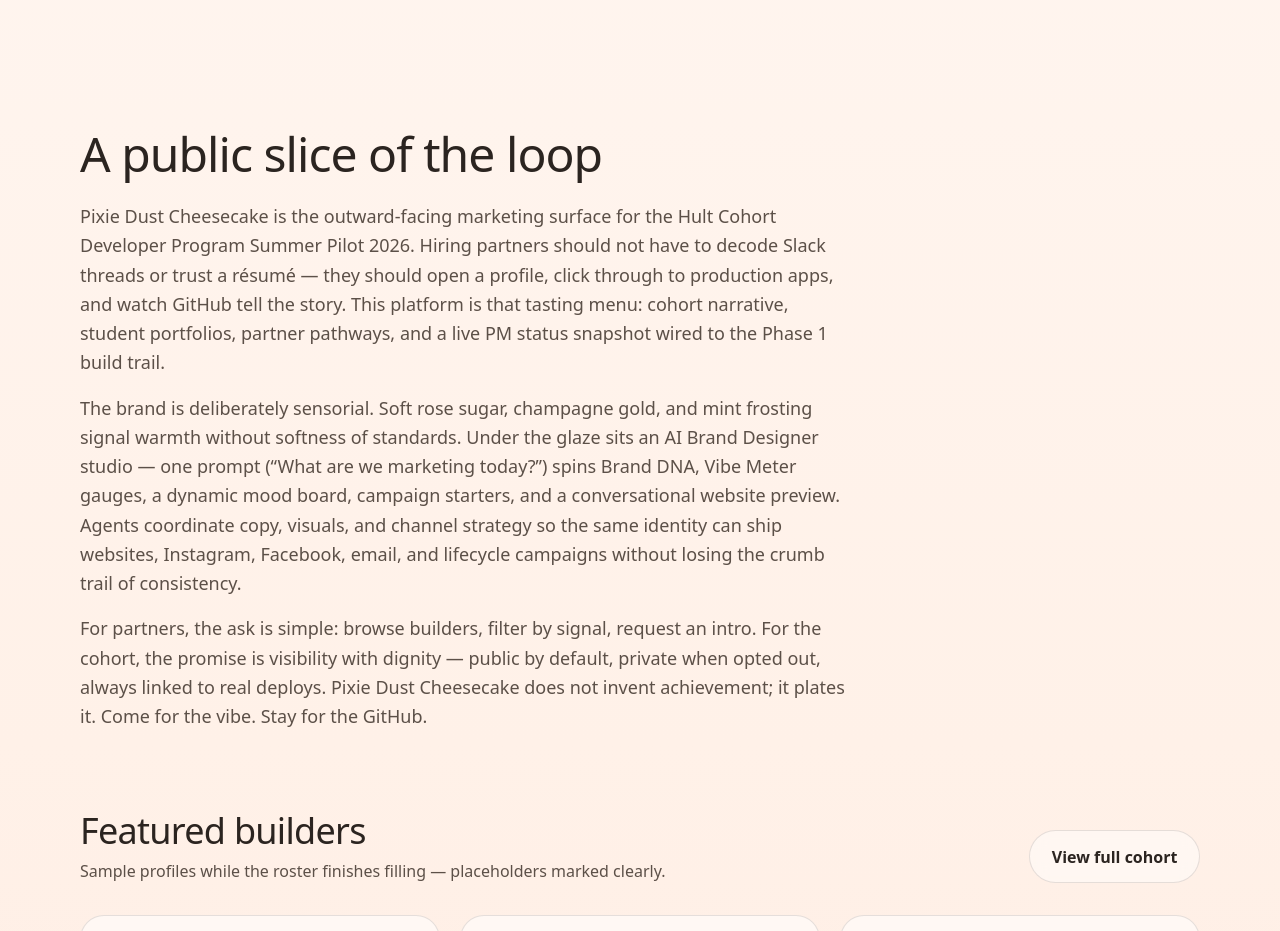
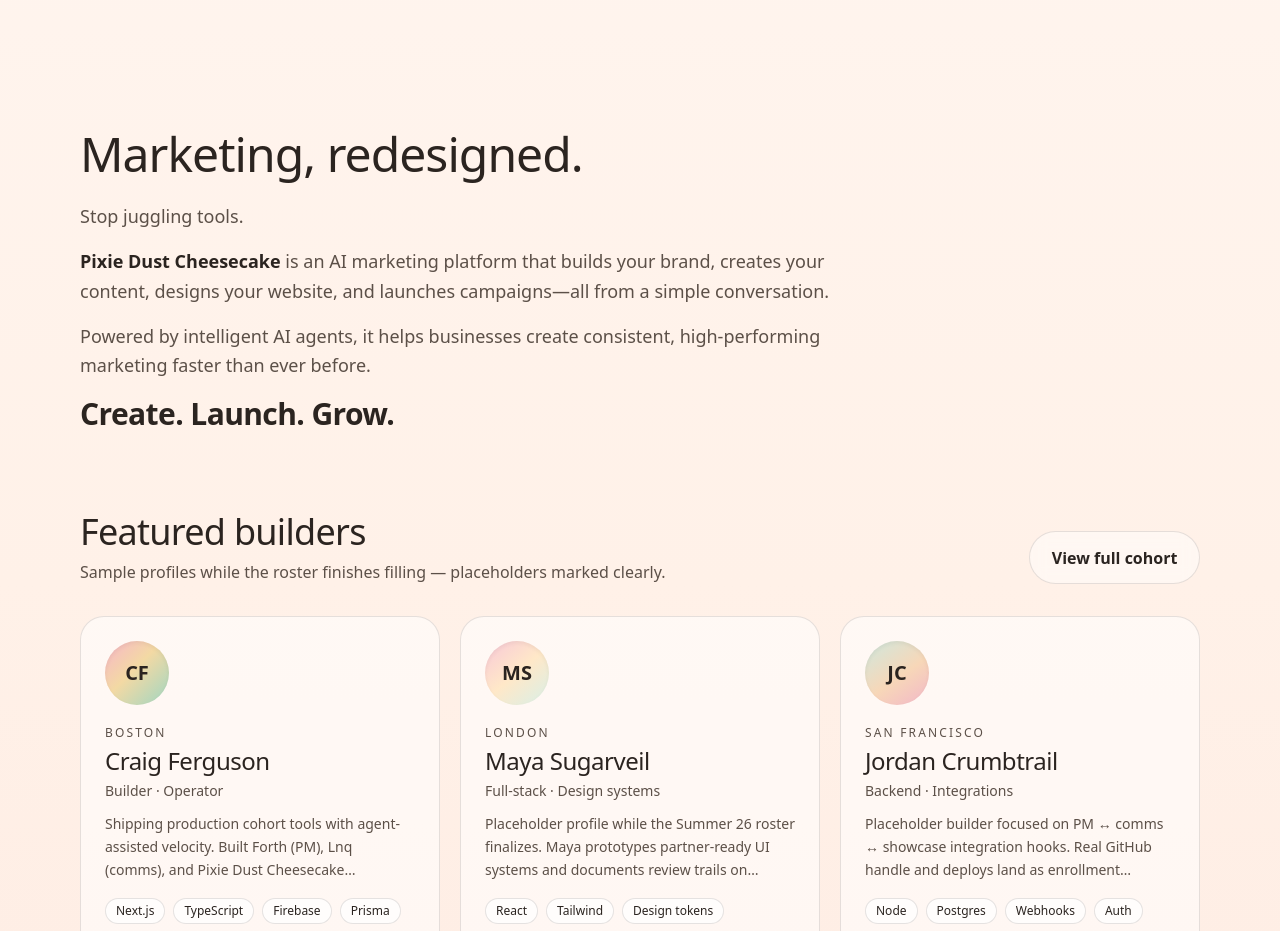
Before and after one commit to r3s0lv343vr/vibe-marketing-platform, a Next.js app: page / in a window 1280 px wide. Shown: the part 740-1671 px from the top of the page. Built offline with nearby package versions, Linux system fonts and the light colour scheme; no server answers.

Commit message:
Rewrite homepage narrative for AI marketing platform positioning
Co-authored-by: r3s0lv343vr <r3s0lv343vr@users.noreply.github.com>

```diff
--- a/src/app/page.tsx
+++ b/src/app/page.tsx
@@ -47,30 +47,20 @@ export default function HomePage() {
 
       <section className="site-shell mt-20">
         <div className="max-w-3xl">
-          <h2 className="display text-4xl sm:text-5xl">A public slice of the loop</h2>
+          <h2 className="display text-4xl sm:text-5xl">Marketing, redesigned.</h2>
           <div className="mt-6 space-y-4 text-base leading-relaxed text-[var(--ink-soft)] sm:text-lg">
+            <p>Stop juggling tools.</p>
             <p>
-              Pixie Dust Cheesecake is the outward-facing marketing surface for the Hult Cohort
-              Developer Program Summer Pilot 2026. Hiring partners should not have to decode
-              Slack threads or trust a résumé — they should open a profile, click through to
-              production apps, and watch GitHub tell the story. This platform is that tasting
-              menu: cohort narrative, student portfolios, partner pathways, and a live PM status
-              snapshot wired to the Phase 1 build trail.
+              <strong className="font-semibold text-[var(--ink)]">Pixie Dust Cheesecake</strong> is
+              an AI marketing platform that builds your brand, creates your content, designs your
+              website, and launches campaigns—all from a simple conversation.
             </p>
             <p>
-              The brand is deliberately sensorial. Soft rose sugar, champagne gold, and mint
-              frosting signal warmth without softness of standards. Under the glaze sits an AI
-              Brand Designer studio — one prompt (“What are we marketing today?”) spins Brand DNA,
-              Vibe Meter gauges, a dynamic mood board, campaign starters, and a conversational
-              website preview. Agents coordinate copy, visuals, and channel strategy so the same
-              identity can ship websites, Instagram, Facebook, email, and lifecycle campaigns
-              without losing the crumb trail of consistency.
+              Powered by intelligent AI agents, it helps businesses create consistent,
+              high-performing marketing faster than ever before.
             </p>
-            <p>
-              For partners, the ask is simple: browse builders, filter by signal, request an
-              intro. For the cohort, the promise is visibility with dignity — public by default,
-              private when opted out, always linked to real deploys. Pixie Dust Cheesecake does
-              not invent achievement; it plates it. Come for the vibe. Stay for the GitHub.
+            <p className="display text-2xl font-semibold text-[var(--ink)] sm:text-3xl">
+              Create. Launch. Grow.
             </p>
           </div>
         </div>
```
